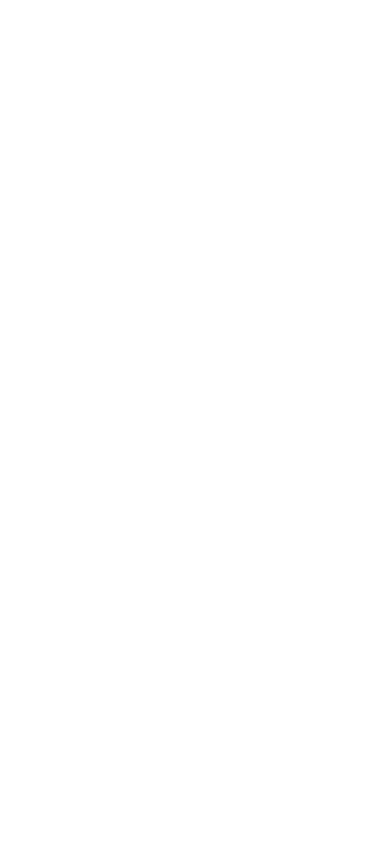
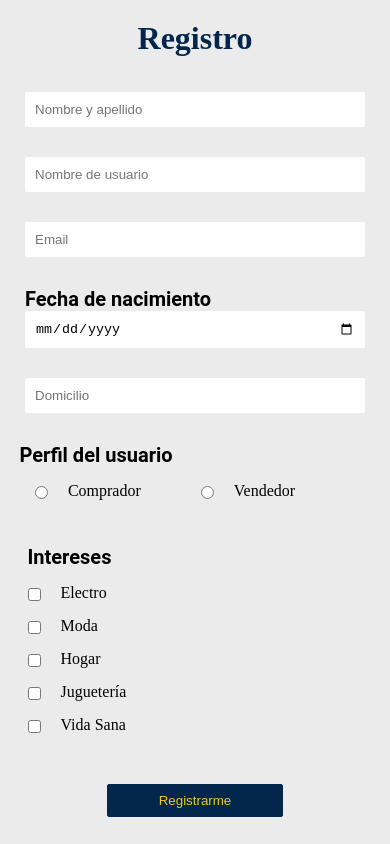
Before and after one commit to tavolafourcade/practicaIntegradora1MercadoLiebre, a website: page views/register.html in a window 390 px wide. Drawn offline with Linux system fonts and the light colour scheme.

Commit message:
Added the register.html mobile, tablet and desktop

```diff
--- /dev/null
+++ b/public/css/register.css
@@ -0,0 +1,124 @@
+* {
+  margin: 0;
+  padding: 0;
+}
+
+body {
+  background-color: #ebebeb;
+}
+
+h1 {
+  color: #03264c;
+  display: flex;
+  margin: 20px auto;
+  justify-content: center;
+}
+
+form {
+  display: flex;
+  flex-direction: column;
+  width: 90%;
+  margin: auto;
+}
+
+form div {
+  margin: 15px auto;
+}
+
+form div input {
+  width: 320px;
+  border-radius: 2px;
+  border: 0px;
+}
+
+.register-input {
+  padding: 10px;
+}
+.subtitle {
+  display: flex;
+  flex-direction: column;
+  width: 320px;
+  font-size: 20px;
+  font-family: "Roboto", sans-serif;
+  font-weight: 700;
+}
+
+.user-profile {
+  display: flex;
+  flex-direction: column;
+  margin-left: 0;
+  margin-right: 0;
+}
+
+.user-profile-buttons {
+  display: flex;
+}
+
+.user-profile-buttons label {
+  display: block;
+  padding-left: 15px;
+  text-indent: -15px;
+  margin-right: 60px;
+}
+
+.user-profile-buttons label input {
+  width: 13px;
+  height: 13px;
+  padding: 0;
+  margin-right: 20px;
+  vertical-align: bottom;
+  position: relative;
+  top: -1px;
+  *overflow: hidden;
+}
+
+.checkbox label {
+  display: block;
+  padding-left: 15px;
+  text-indent: -15px;
+  margin-bottom: 15px;
+}
+
+.checkbox label input {
+  width: 13px;
+  height: 13px;
+  padding: 0;
+  margin-right: 20px;
+  vertical-align: bottom;
+  position: relative;
+  top: -1px;
+  *overflow: hidden;
+}
+
+button {
+  width: 50%;
+  display: flex;
+  justify-content: center;
+  margin: 20px auto;
+  border-radius: 2px;
+  border: solid 1px #03264c;
+  background: #03264c;
+  color: #eac926;
+  padding: 8px;
+}
+
+@media (min-width: 768px) {
+  h1 {
+    margin: 50px auto;
+  }
+
+  .user-profile {
+    margin: 15px auto;
+    width: 340px;
+  }
+
+  button {
+    width: 30%;
+  }
+}
+
+@media (min-width: 1280px) {
+  button {
+    width: 20%;
+  }
+}
--- a/views/register.html
+++ b/views/register.html
@@ -0,0 +1,71 @@
+<!DOCTYPE html>
+<html lang="en">
+<head>
+  <meta charset="UTF-8">
+  <meta name="viewport" content="width=device-width, initial-scale=1.0">
+  <title>Registro</title>
+  <link rel="stylesheet" href="/css/register.css">
+</head>
+<body>
+
+  <h1>Registro</h1>
+  <form action="" method="">
+    <div>
+      <input class="register-input" type="text" name="nombreApellido" placeholder="Nombre y apellido">
+    </div>
+
+    <div>
+      <input class="register-input" type="text" name="nombreUsuario" placeholder="Nombre de usuario">
+    </div>
+
+    <div>
+      <input class="register-input" type="email" name="email" placeholder="Email">
+    </div>
+
+    <div>
+      <label class="subtitle">Fecha de nacimiento</label>
+      <input class="register-input" type="date" name="fechaNacimiento">
+    </div>
+
+    <div>
+      <input class="register-input" type="texto" name="domicilio" placeholder="Domicilio">
+    </div>
+
+    <div class="user-profile">
+      <label class="subtitle">Perfil del usuario</label>
+
+      <div class="user-profile-buttons">
+        <label>
+          <input type="radio" name="perfilUsuario">Comprador
+        </label>
+        <label>
+          <input type="radio" name="perfilUsuario">Vendedor
+        </label>
+      </div>
+
+    </div>
+
+    <div class="checkbox">
+      <label class="subtitle">Intereses</label>
+      <label>
+        <input type="checkbox" name="intereses">Electro
+      </label>
+      <label>
+        <input type="checkbox" name="intereses">Moda
+      </label>
+      <label>
+        <input type="checkbox" name="intereses">Hogar
+      </label>
+      <label>
+        <input type="checkbox" name="intereses">Juguetería
+      </label>
+      <label>
+        <input type="checkbox" name="intereses">Vida Sana
+      </label>
+    </div>
+
+    <button>Registrarme</button>
+  </form>
+
+</body>
+</html>
```
Also changed, not shown: app.js (+6 -1 lines), public/css/styles.css (+20 -2 lines), views/home.html (+3 -3 lines).
